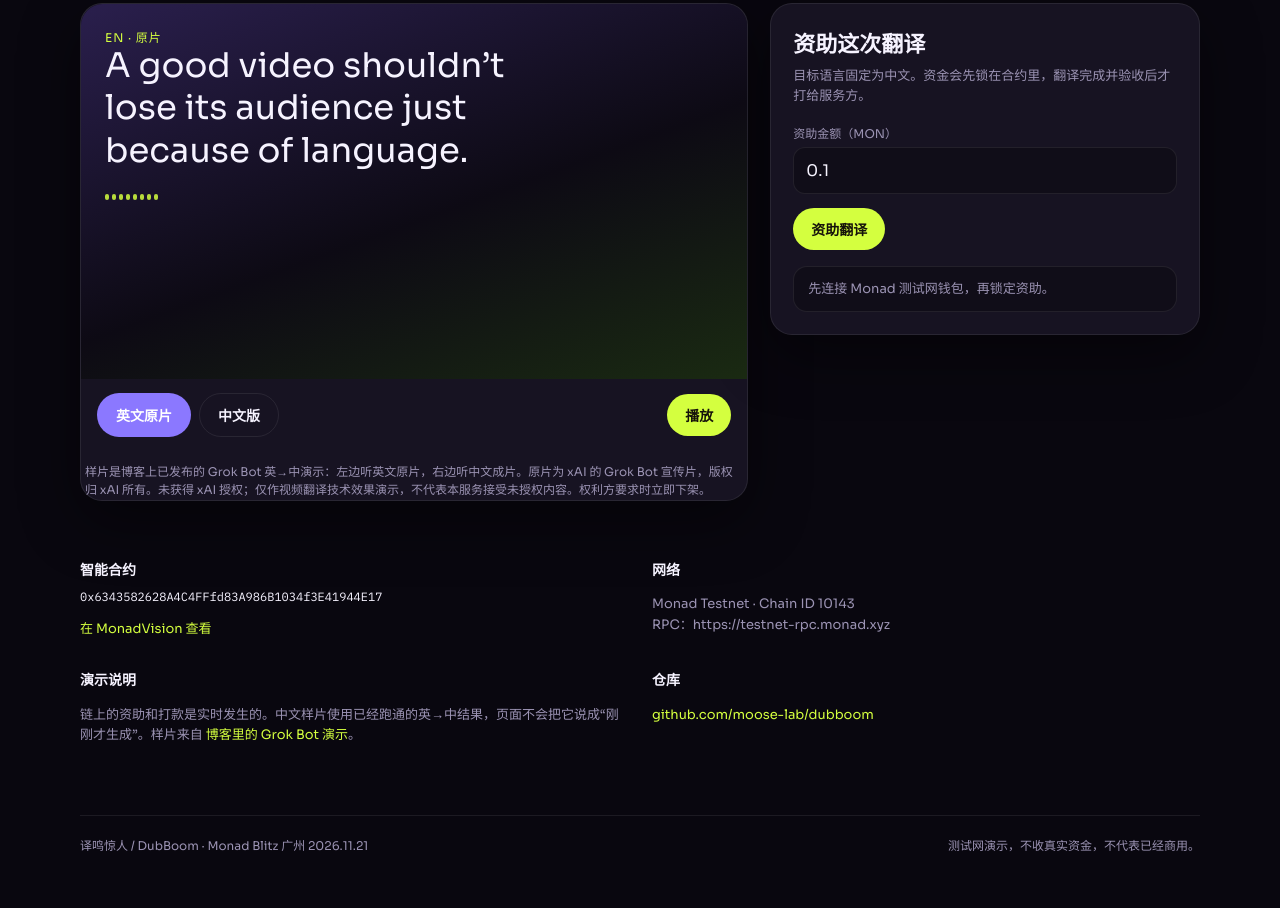
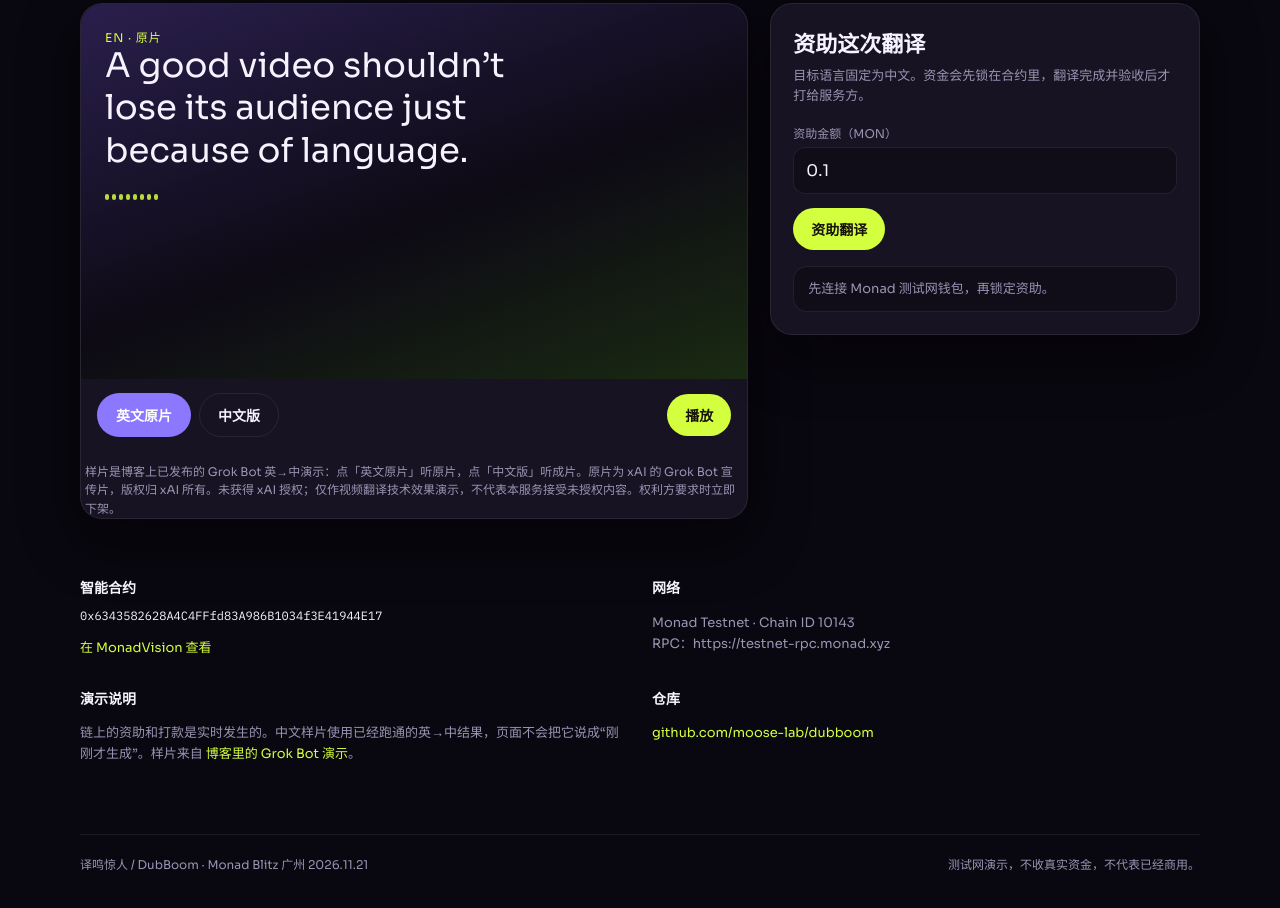
Before and after one commit to moose-lab/dubboom, a plain HTML site: page docs/index.html in a window 1280 px wide. Shown: the part 451-1359 px from the top of the page. Drawn offline with nearby package versions, Linux system fonts and the light colour scheme.

Commit message:
Clarify that the Grok Bot samples switch by tab, not left and right

```diff
--- a/docs/index.html
+++ b/docs/index.html
@@ -52,7 +52,7 @@
           </div>
           <button class="btn-primary" type="button" id="playBtn">播放</button>
         </div>
-        <p class="player-credit">样片是博客上已发布的 Grok Bot 英→中演示：左边听英文原片，右边听中文成片。原片为 xAI 的 Grok Bot 宣传片，版权归 xAI 所有。未获得 xAI 授权；仅作视频翻译技术效果演示，不代表本服务接受未授权内容。权利方要求时立即下架。</p>
+        <p class="player-credit">样片是博客上已发布的 Grok Bot 英→中演示：点「英文原片」听原片，点「中文版」听成片。原片为 xAI 的 Grok Bot 宣传片，版权归 xAI 所有。未获得 xAI 授权；仅作视频翻译技术效果演示，不代表本服务接受未授权内容。权利方要求时立即下架。</p>
       </div>
 
       <aside class="panel">
```
